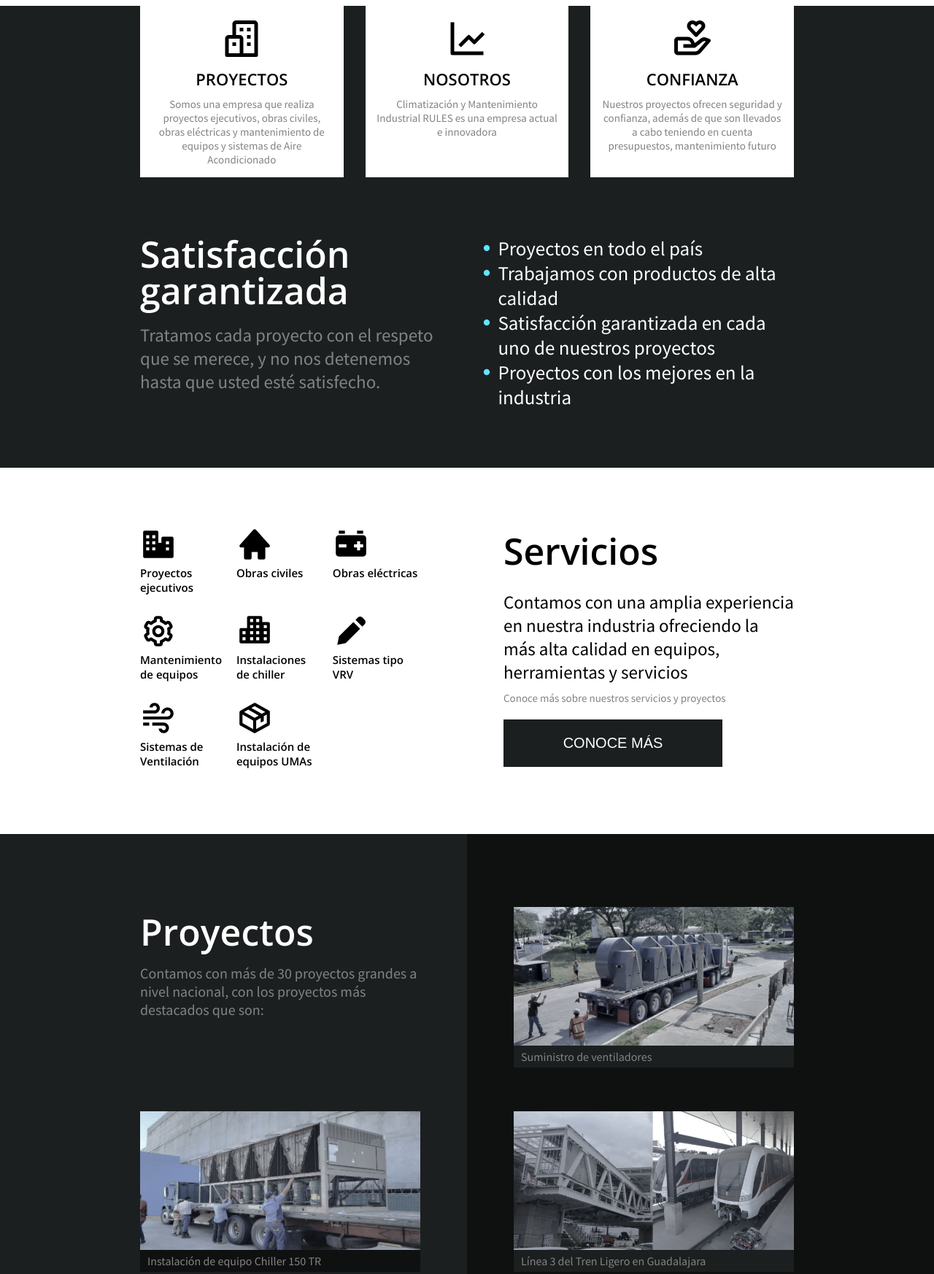
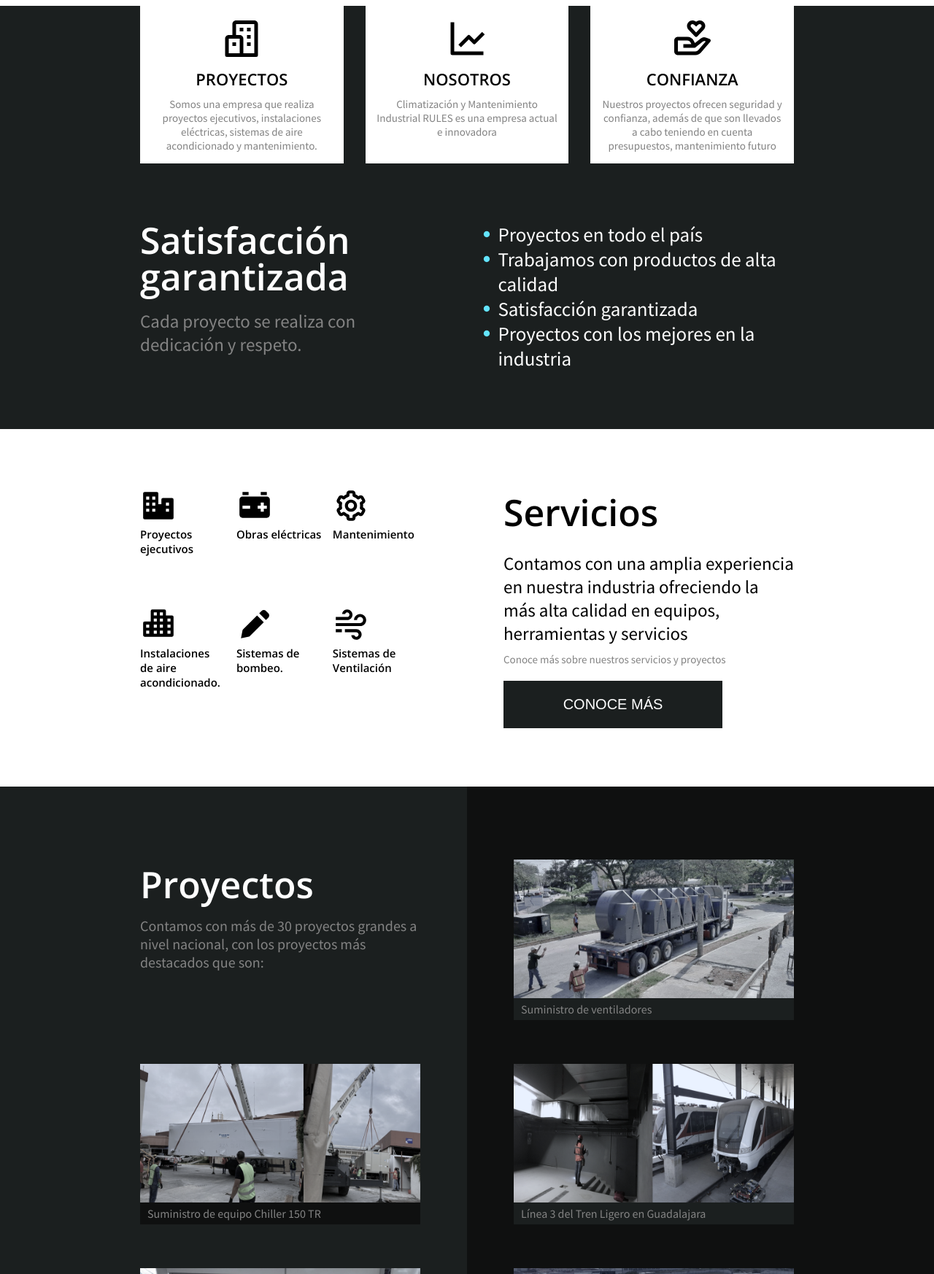
Before and after one commit to Ody2207/Pagina-proyecto-rules, a plain HTML site: page index.html in a window 1280 px wide. Shown: the part 860-2606 px from the top of the page at 73% size. Drawn offline with nearby package versions, Linux system fonts and the light colour scheme.

Commit message:
Se mejoraron algunas aspectos

```diff
--- a/index.html
+++ b/index.html
@@ -15,11 +15,12 @@
 </head>
 <body>
 	<header>
-		<p class="title-header">RULES</p>
+		<img class="title-header" src="./resources/imagenes/Logo.jpg" alt="">
+		<!-- <p class="title-header">RULES</p> -->
 
 		<div class="container-links">
 			<a href="#contactanos">CONTÁCTANOS</a>
-			<a href="#">BLOG</a>
+			<!-- <a href="#">BLOG</a> -->
 		</div>
 	</header>
 
@@ -51,7 +52,7 @@
 					<div class="semi-bloque-info item1">
 						<img src="./resources/Iconos-svg/buiding.svg" alt="">
 						<h3>PROYECTOS</h3>
-						<p>Somos una empresa que realiza proyectos ejecutivos, obras civiles, obras eléctricas y mantenimiento de equipos y sistemas de Aire Acondicionado</p>
+						<p>Somos una empresa que realiza proyectos ejecutivos, instalaciones eléctricas, sistemas de aire acondicionado y mantenimiento.</p>
 					</div>
 					<div class="semi-bloque-info item2">
 						<img src="./resources/Iconos-svg/line-chart.svg" alt="">
@@ -67,13 +68,13 @@
 				<div class="seccion-2__seg-2">
 					<div class="bloque-info__seg-2 item1">
 						<h2>Satisfacción garantizada</h2>
-						<p>Tratamos cada proyecto con el respeto que se merece, y no nos detenemos hasta que usted esté satisfecho.</p>
+						<p>Cada proyecto se realiza con dedicación y respeto.</p>
 					</div>
 					<div class="bloque-info__seg-2 item2">
 						<ul>
 							<li>Proyectos en todo el país</li>
 							<li>Trabajamos con productos de alta calidad</li>
-							<li>Satisfacción garantizada en cada uno de nuestros proyectos</li>
+							<li>Satisfacción garantizada</li>
 							<li>Proyectos con los mejores en la industria</li>
 						</ul>
 					</div>
@@ -87,34 +88,34 @@
 					<img src="./resources/Iconos-svg/business.svg" alt="">
 					<h5>Proyectos ejecutivos</h5>
 				</div>
-				<div>
+				<!-- <div>
 					<img src="./resources/Iconos-svg/home.svg" alt="">
 					<h5>Obras civiles</h5>
-				</div>
+				</div> -->
 				<div>
 					<img src="./resources/Iconos-svg/car-battery.svg" alt="">
 					<h5>Obras eléctricas</h5>
 				</div>
 				<div>
 					<img src="./resources/Iconos-svg/cog.svg" alt="">
-					<h5>Mantenimiento de equipos</h5>
+					<h5>Mantenimiento</h5>
 				</div>
 				<div>
 					<img src="./resources/Iconos-svg/city.svg" alt="">
-					<h5>Instalaciones de chiller</h5>
+					<h5>Instalaciones de aire acondicionado.</h5>
 				</div>
 				<div>
 					<img src="./resources/Iconos-svg/pencil.svg" alt="">
-					<h5>Sistemas tipo VRV</h5>
+					<h5>Sistemas de bombeo.</h5>
 				</div>
 				<div>
 					<img src="./resources/Iconos-svg/wind.svg" alt="">
 					<h5>Sistemas de Ventilación</h5>
 				</div>
-				<div>
+				<!-- <div>
 					<img src="./resources/Iconos-svg/package.svg" alt="">
 					<h5>Instalación de equipos UMAs</h5>
-				</div>
+				</div> -->
 			</div>
 			<div class="seccion-3__seg-2">
 				<h2>Servicios</h2>
@@ -133,12 +134,12 @@
 				</div>
 
 				<div class="container-proyecto">
-					<img src="./resources/imagenes/Proyecto-1.jpg" alt="">
-					<p>Instalación de equipo Chiller 150 TR</p>
+					<img src="./resources/imagenes/Chiller 300.png" alt="">
+					<p>Suministro de equipo Chiller 150 TR</p>
 				</div>
 				<div class="container-proyecto">
 					<img src="./resources/imagenes/Proyecto-2.jpg" alt="">
-					<p>Suministro de equipo Chiller 150 TR</p>
+					<p>Instalación de equipo Chiller 150 TR</p>
 				</div>
 			</div>
 			<div class="seccion-4-seg-2">
@@ -147,7 +148,7 @@
 					<p>Suministro de ventiladores </p>
 				</div>
 				<div class="container-proyecto">
-					<img src="./resources/imagenes/Proyecto-4.jpg" alt="">
+					<img src="./resources/imagenes/Imagen tren.png" alt="">
 					<p>Línea 3 del Tren Ligero en Guadalajara</p>
 				</div>
 				<div class="container-proyecto">
@@ -192,7 +193,7 @@
 				<h3>CONTACTO</h3>
 				<div>
 					<h4>E-MAIL</h4>
-					<p>joseluis@climatizacionrules.mx</p>
+					<p>cristina@climatizacionrules.mx</p>
 					<p>esoluis79@gmail.com</p>
 				</div>
 				<div>
@@ -201,10 +202,10 @@
 					<p>55 3139 2190</p>
 				</div>
 			</div>
-			<div class="section-info_2">
+			<!-- <div class="section-info_2">
 				<img src="./resources/Iconos-svg/facebook-black.svg" alt="">
 				<img src="./resources/Iconos-svg/instagram.svg" alt="">
-			</div>
+			</div> -->
 		</div>
 
 		<div class="container-registrada">
--- a/sass/_EstilosHeader.scss
+++ b/sass/_EstilosHeader.scss
@@ -12,6 +12,7 @@ header {
 	transition: all 0.3s;
 
 	.title-header {
+		width: 160px;
 		margin-left: 60px;
 		font-size: 40px;
 		font-weight: 400;
--- a/sass/style.scss
+++ b/sass/style.scss
@@ -78,12 +78,12 @@ $FontParagraph: 'Source Sans Pro', sans-serif;
 		gap: 30px;
 
 		.semi-bloque-info {
-			// display: flex;
-			// flex-direction: column;
-			// justify-content: top;
-			// align-items: center;
-			// background-color: $White;
-			// padding: 15px;
+			display: flex;
+			flex-direction: column;
+			justify-content: top;
+			align-items: center;
+			background-color: $White;
+			padding: 15px;
 
 			img {
 				width: 60px;
```
Also changed, not shown: resources/imagenes/Chiller 300.png (added), resources/imagenes/Imagen tren.png (added), resources/imagenes/Logo.jpg (added), sass/styles.css, 1 other file.
